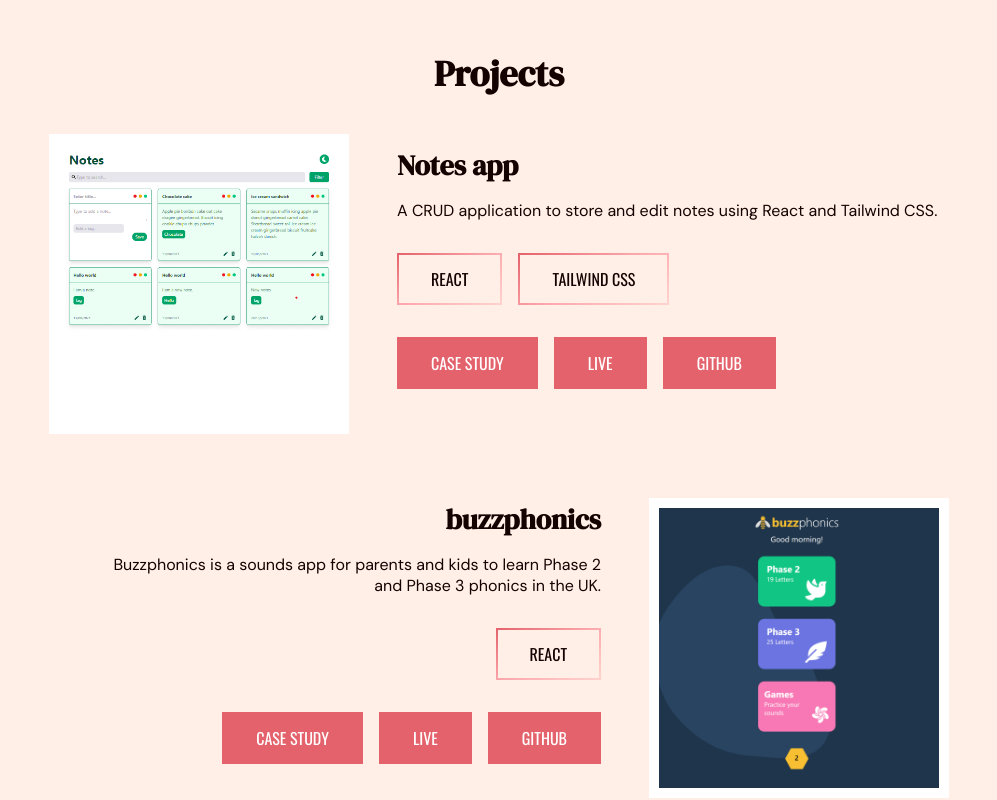
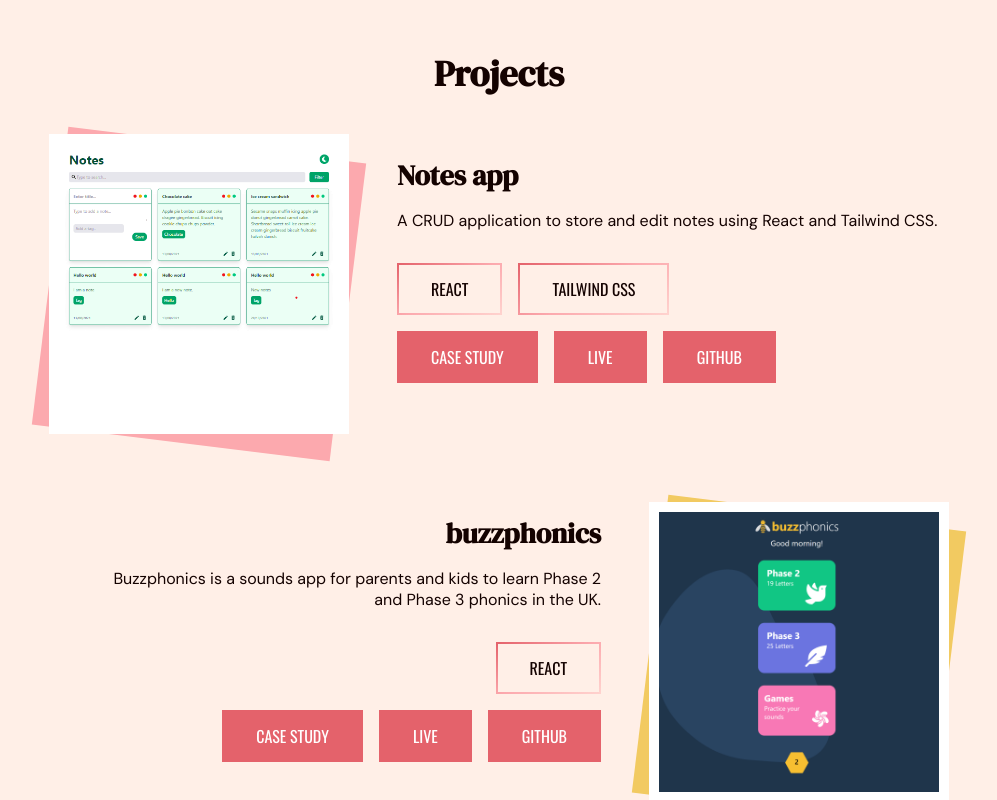
Before and after one commit to danndigital/debbie-portfolio-2021, a React (Create React App) app: page / in a window 1280 px wide. Shown: the part 740-1540 px from the top of the page, without its empty margins (141-1138 px from the left). Built offline with nearby package versions, Linux system fonts and the light colour scheme.

Commit message:
refactor: revert previous commits and minor tidy

```diff
--- a/src/App.css
+++ b/src/App.css
@@ -452,6 +452,7 @@
     )
     1;
   padding: 0.5em 1.25em;
+  margin: 0;
 }
 
 .project-links {
@@ -475,9 +476,7 @@
 
 .project-img-container {
   margin: 0 auto;
-  /*position: relative;*/
-  width: 300px;
-  height: 300px;
+  position: relative;
   flex-grow: 0;
   flex-basis: 0;
 }
@@ -486,22 +485,19 @@
   width: 300px;
   height: 300px;
   border: 10px solid white;
-  z-index: 2;
-  /*position: relative;*/
-  /*top: 0;*/
 }
 
-/*.project-img-container:after{*/
-/*  content: "";*/
-/*  width: 300px;*/
-/*  height: 300px;*/
-/*  z-index: 1;*/
-/*  background-color: black;*/
-/*  display: block;*/
-/*  position: absolute;*/
-/*  top: 10px;*/
-/*  transform: rotate(7deg);*/
-/*}*/
+.project-img-container:after{
+  content: "";
+  width: 300px;
+  height: 300px;
+  background-color: black;
+  display: block;
+  position: absolute;
+  top: 10px;
+  transform: rotate(7deg);
+  z-index: -1;
+}
 
 .project-img-container.mid:after {
   background-color: var(--medium-pink);
```
